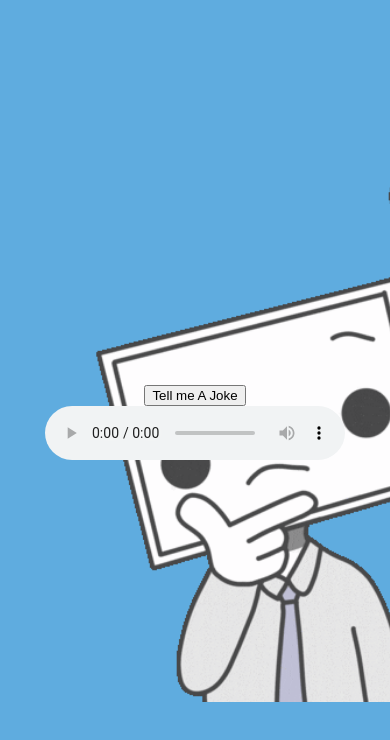
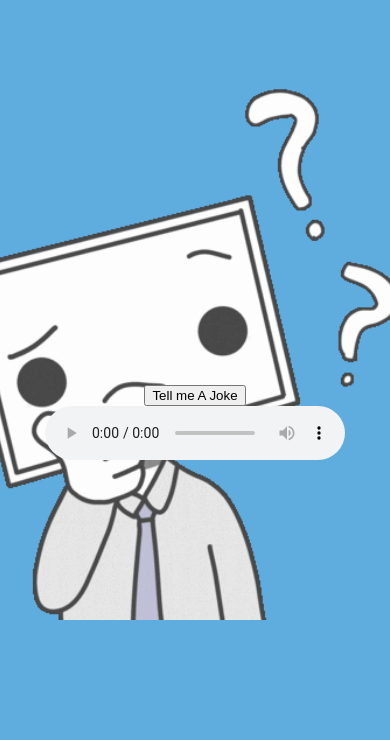
Before and after one commit to adnalow/Joke-Teller, a plain HTML site: page index.html in a window 390 px wide. Drawn offline with Linux system fonts and the light colour scheme.

Commit message:
responsive

```diff
--- a/style.css
+++ b/style.css
@@ -16,8 +16,19 @@ body {
     align-items: center;
     background: url('./robot.gif');
     background-size: contain;
-    background-position: 15vw ;
+    background-position: 10rem center ;
     background-size: 35rem;
     background-repeat: no-repeat;
 
 }
+
+button {
+
+}
+/* Media query: tablet or smaller */
+@media screen and (max-width: 1000px) {
+    .container {
+        background-position: center 60px;
+        background-size: 35rem;
+    }
+}
```
